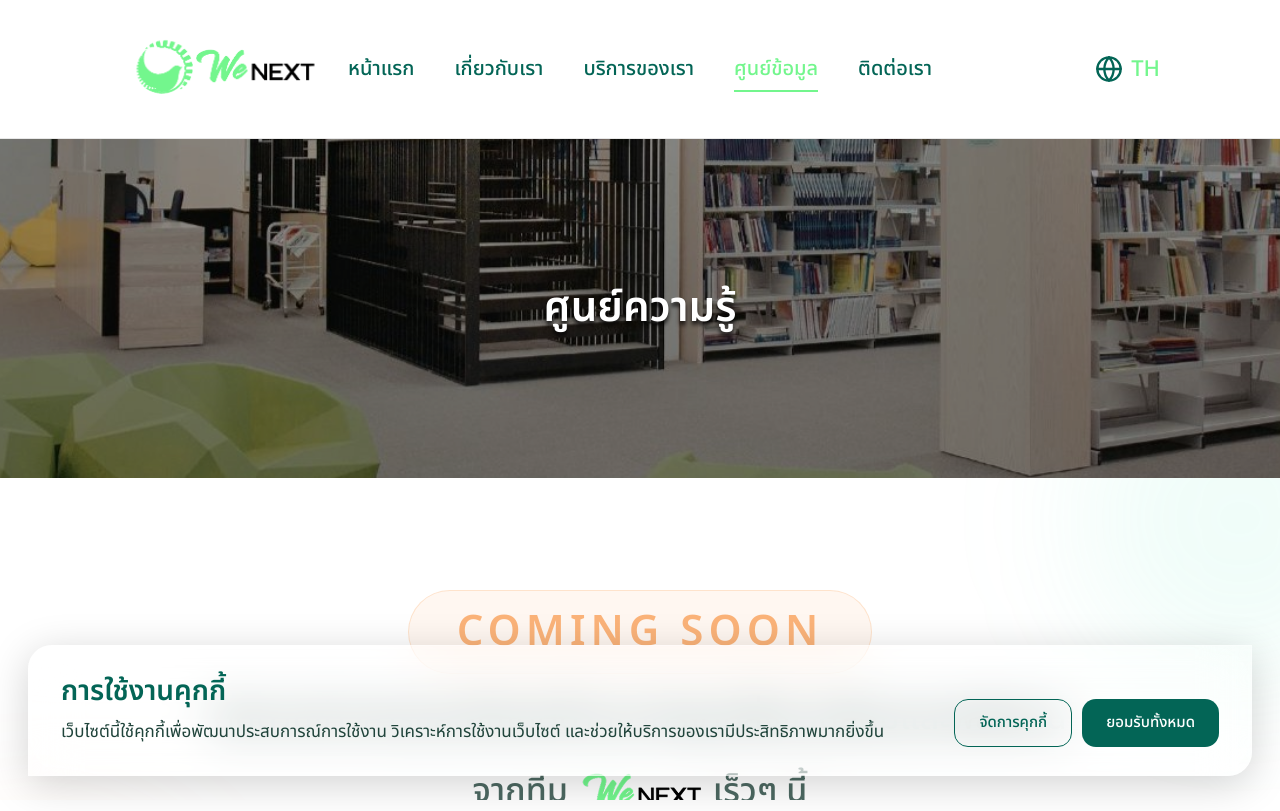
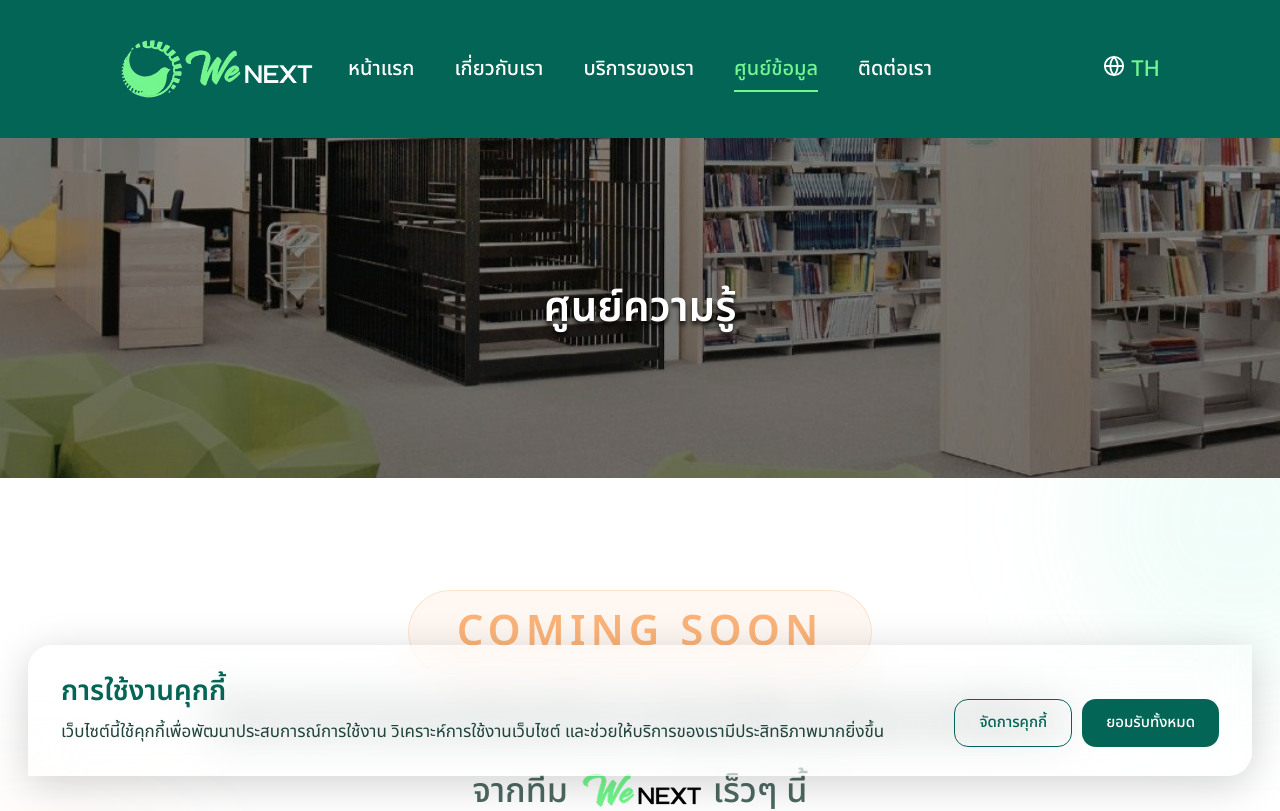
Before and after one commit to Muslin6409682843/we-next-website, a Next.js app in the folder frontend/: page /knowledge in a window 1280 px wide. Shown: the top 811 px of the page. Built offline with nearby package versions, Linux system fonts and the light colour scheme.

Commit message:
change navbar color + fix scroll bar

```diff
--- a/frontend/app/components/layout/Navbar.tsx
+++ b/frontend/app/components/layout/Navbar.tsx
@@ -25,8 +25,7 @@ export default function Navbar() {
       className="
         fixed top-0 left-0 z-50
         w-full
-        bg-white
-        border-b border-[#E8E8E8]
+        bg-[#036556]
       "
     >
       {/* MAIN NAVBAR */}
@@ -58,7 +57,7 @@ export default function Navbar() {
         <div className="flex items-center z-20">
           <Link href="/">
             <img
-              src="/logo.png"
+              src="/logo-white.png"
               alt="WeNext Logo"
               className="
                 object-contain cursor-pointer
@@ -108,7 +107,7 @@ export default function Navbar() {
                 href={item.path}
                 className={`
                   relative group transition-all duration-300 whitespace-nowrap
-                  ${isActive ? "text-[#73F68D]" : "text-[#036556]"}
+                  ${isActive ? "text-[#73F68D]" : "text-white"}
                 `}
               >
                 {item.name}
@@ -133,7 +132,9 @@ export default function Navbar() {
           <div
             className="
     hidden sm:flex
-              items-center gap-2
+    items-baseline
+    gap-[6px]
+
     font-medium
 
     text-[16px]
@@ -145,26 +146,27 @@ export default function Navbar() {
           >
             <Globe
               className="
-                text-[#036556]
+      text-[#FFFFFF]
+      shrink-0
+      relative top-[1px]
 
-                w-[20px] h-[20px]
+      w-[16px] h-[16px]
 
-                md:w-[24px] md:h-[24px]
+      md:w-[18px] md:h-[18px]
 
-                xl:w-[28px] xl:h-[28px]
+      xl:w-[22px] xl:h-[22px]
     "
+              strokeWidth={2}
             />
 
             {/* TH */}
             <span
               onClick={() => setLang("TH")}
               className={`
-                cursor-pointer transition-all duration-300
-                ${
-                  lang === "TH"
-                    ? "text-[#73F68D]"
-                    : "text-[#036556] hover:opacity-70"
-                }
+      cursor-pointer
+      transition-all duration-300
+
+      ${lang === "TH" ? "text-[#73F68D]" : "text-[#FFFFFF] hover:opacity-70"}
     `}
             >
               TH
@@ -181,7 +183,7 @@ export default function Navbar() {
                 ${
                   lang === "EN"
                     ? "text-[#73F68D]"
-                    : "text-[#036556] hover:opacity-70"
+                    : "text-[#FFFFFF] hover:opacity-70"
                 }
               `}
             >
@@ -195,7 +197,7 @@ export default function Navbar() {
             onClick={() => setMobileMenuOpen(!mobileMenuOpen)}
             className="
               lg:hidden
-              text-[#036556]
+              text-[#73F68D]
             "
           >
             {mobileMenuOpen ? (
@@ -213,7 +215,7 @@ export default function Navbar() {
           lg:hidden
           overflow-hidden
           transition-all duration-300 ease-in-out
-          bg-white border-t border-[#E8E8E8]
+          bg-[#036556]
 
           ${mobileMenuOpen ? "max-h-[500px] opacity-100" : "max-h-0 opacity-0"}
         `}
@@ -234,7 +236,7 @@ export default function Navbar() {
                   font-medium
                   transition-all duration-300
 
-                  ${isActive ? "text-[#73F68D]" : "text-[#036556]"}
+                  ${isActive ? "text-[#73F68D]" : "text-[#FFFFFF]"}
                 `}
               >
                 {item.name}
@@ -244,13 +246,13 @@ export default function Navbar() {
 
           {/* MOBILE LANGUAGE */}
           <div className="flex items-center gap-2 pt-5">
-            <Globe className="w-5 h-5 text-[#036556]" />
+            <Globe className="w-5 h-5 text-[#FFFFFF]" />
 
             <span
               onClick={() => setLang("TH")}
               className={`
                 cursor-pointer font-medium transition-all duration-300
-                ${lang === "TH" ? "text-[#73F68D]" : "text-[#036556]"}
+                ${lang === "TH" ? "text-[#73F68D]" : "text-[#FFFFFF]"}
               `}
             >
               TH
--- a/frontend/app/globals.css
+++ b/frontend/app/globals.css
@@ -19,17 +19,17 @@ html,
 body {
   margin: 0;
   padding: 0;
-  height: 100%;
+  min-height: 100%;
   scroll-behavior: smooth;
+
+  /* ✅ ป้องกัน scroll แนวนอน */
+  overflow-x: hidden;
 }
 
 body {
   background: var(--background);
   color: var(--foreground);
   font-family: Arial, Helvetica, sans-serif;
-
-  /* กัน layout shift บาง browser */
-  overflow-x: hidden;
 }
 
 /* =========================
@@ -40,16 +40,16 @@ body {
 }
 
 /* =========================
-   FIX SCROLL BAR SHIFT BUG
-========================= */
-html {
-  overflow-y: scroll;
-}
-
-/* =========================
-   OPTIONAL: FIX ANCHOR JUMP (navbar fixed)
-   ใช้ถ้ามี scroll-to-section
+   OPTIONAL: FIX ANCHOR JUMP
 ========================= */
 section {
   scroll-margin-top: var(--nav-height);
 }
+
+* {
+  box-sizing: border-box;
+}
+
+body {
+  overflow-y: auto;
+}
--- a/frontend/app/page.tsx
+++ b/frontend/app/page.tsx
@@ -3,7 +3,7 @@ import ServiceCardHome from "./components/cards/ServiceCardHome";
 
 export default function Home() {
   return (
-    <main>
+    <>
       {/* HERO */}
       <Hero
         size="large"
@@ -151,6 +151,6 @@ export default function Home() {
           </div>
         </div>
       </section>
-    </main>
+        </>
   );
 }
```
Lines whose indentation alone changed are shown as unchanged.
